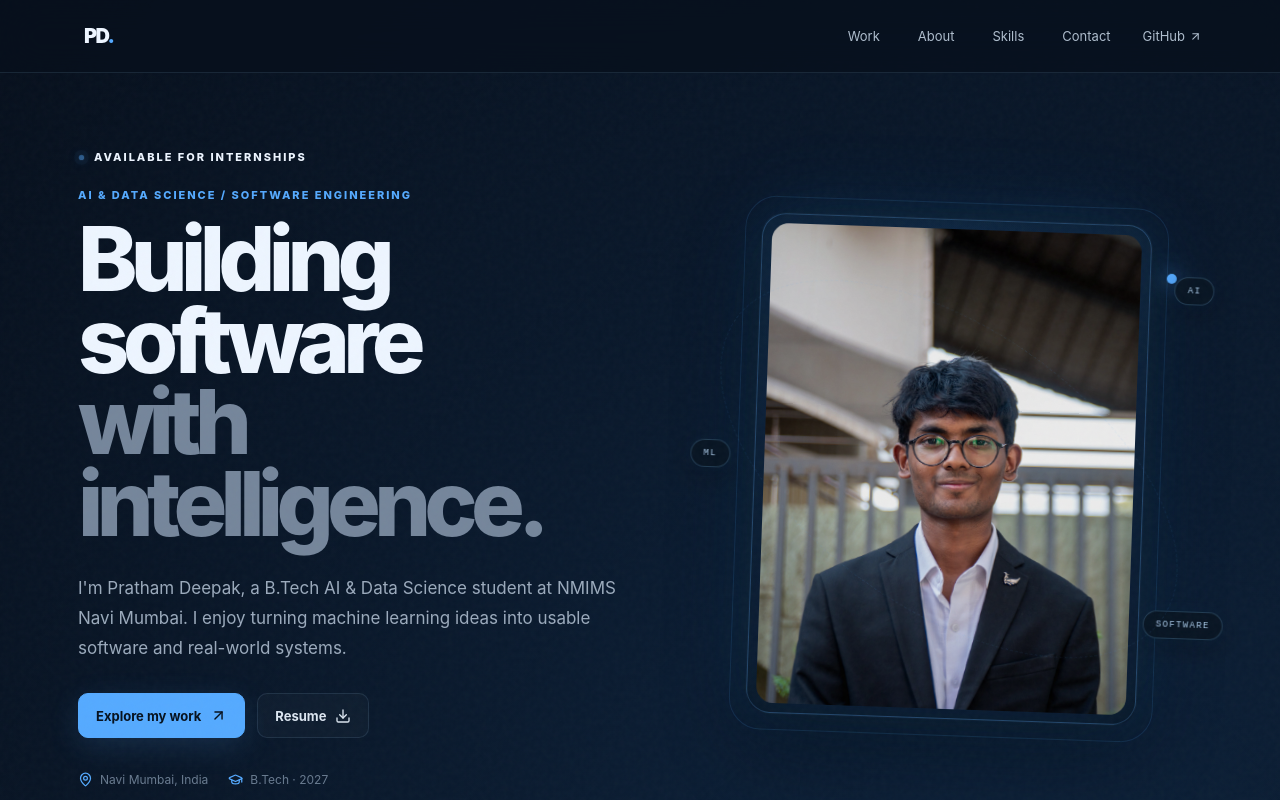
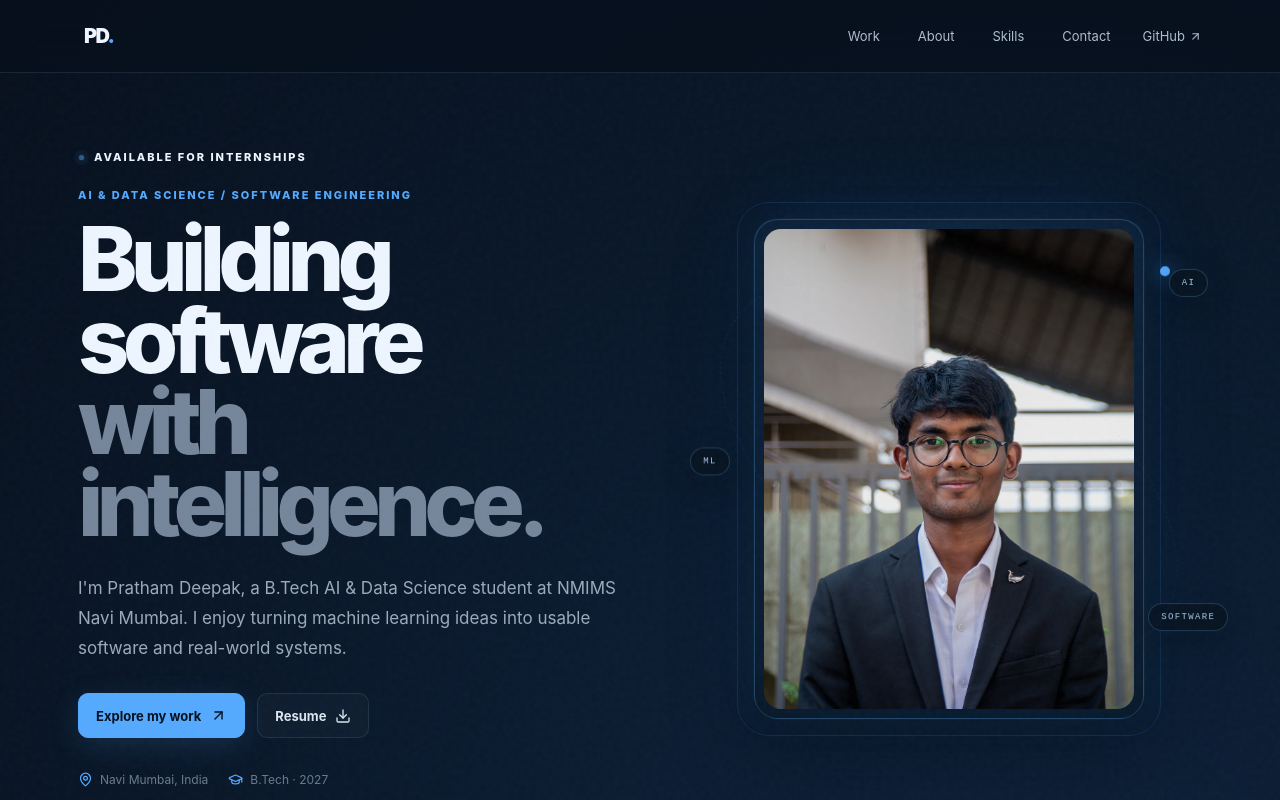
Before and after one commit to MetalKhamoo/Portfolio2026, a React (Vite) app: page / in a window 1280 px wide. Shown: the top 800 px of the page. Built offline with nearby package versions, Linux system fonts and the light colour scheme.

Commit message:
Update portfolio design

```diff
--- a/src/styles.css
+++ b/src/styles.css
@@ -355,7 +355,7 @@ h1 em {
     0 30px 80px rgba(0, 0, 0, 0.45),
     0 0 90px rgba(52, 145, 232, 0.14);
 
-  transform: rotate(2deg);
+  transform: rotate(0deg);
 
   overflow: visible;
 }
```
